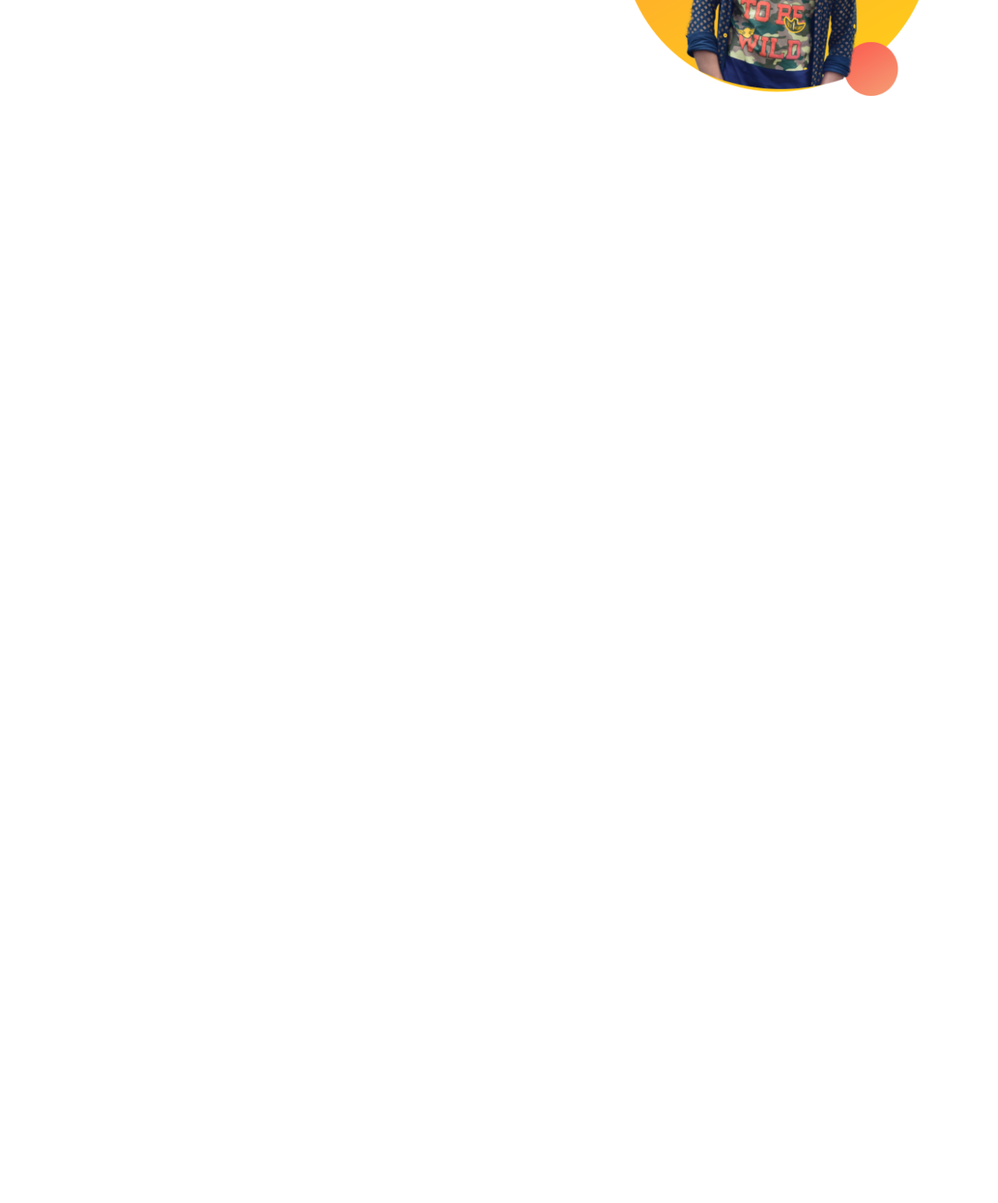
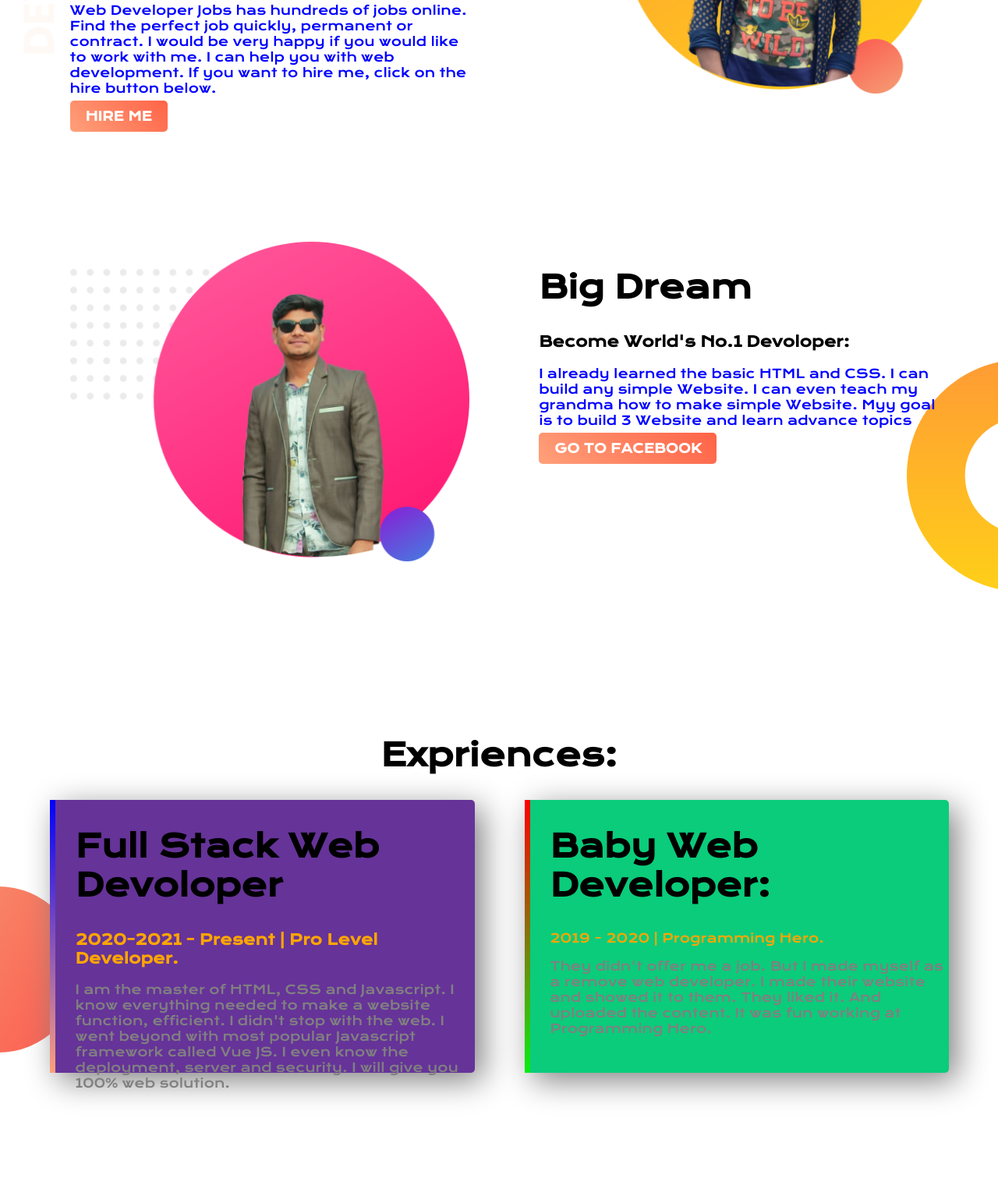
Before and after one commit to kazirashid420/web-portfolio, a plain HTML site: page index.html in a window 1280 px wide. Shown: the part 290-1833 px from the top of the page at 78% size. Before the commit the page ends 800 px from the top, so only its background shows below. Drawn offline with nearby package versions, Linux system fonts and the light colour scheme.

Commit message:
frist-commit

```diff
--- a/index.html
+++ b/index.html
@@ -10,16 +10,44 @@
     <link rel="stylesheet" href="style.css">
 </head>
 <body>
-   <section>
+   <section class="top-banner">
    <div class="half-width">
        <h1>Welcome To</h1>
        <h1><span class="name-highlight"> Rashid</span> Website</h1>
-       <h3>World-class Professional Web Devoloper</h3>
-       <p>I would be very happy if you would like to work with me. I can help you with web development. If you want to hire me, click on the hire button below</p>
+       <h3>World-class Professional Web Devoloper:</h3>
+       <p>Web Developer Jobs has hundreds of jobs online. Find the perfect job quickly, permanent or contract. I would be very happy if you would like to work with me. I can help you with web development. If you want to hire me, click on the hire button below.</p>
+       <a class="link-button" target="_blank" href="https://www.linkedin.com/in/kazi-rashid-72b420210/">HIRE ME</a>
    </div>
    <div class="half-width">
        <img src="images/image Rashid1.png">
    </div>
    </section>
+   <section class="dream-area">
+    <div class="half-width">
+        <img src="images/image 9.png">
+
+       </div>
+       <div class="half-width">
+        <h2>Big Dream</h2>
+        <h3>Become World's No.1 Devoloper:</h3>
+        <p>I already learned the basic HTML and CSS. I can build any simple Website. I can even teach my grandma how to make simple Website. Myy goal is to build 3 Website and learn advance topics</p>
+        <a class="link-button" target="_blank" href="https://www.facebook.com/rashid.kazi.420/">GO TO FACEBOOK</a>
+       </div>
+   </section>
+    <section class="exprience-area">
+      <div class="exprience">
+        <h2><b>Expriences:</b></h2>
+      </div>
+     <div id="full-stack" class="half-width single-exprience">
+       <h2>Full Stack Web Devoloper</h2>
+       <h3 class="name-highlight">2020-2021 - Present | Pro Level Developer.</h3>
+       <p class="font-color">I am the master of HTML, CSS and Javascript. I know everything needed to make a website function, efficient. I didn't stop with the web. I went beyond with most popular Javascript framework called Vue JS. I even know the deployment, server and security. I will give you 100% web solution.</p>
+     </div>
+     <div id="full" class="half-width single-exprience">
+     <h2>Baby Web Developer:</h2>
+    <h class="name-highlight">2019 - 2020 | Programming Hero.</h3>
+     <p class="font-color">They didn't offer me a job. But I made myself as a remove web developer. I made their website and showed it to them. They liked it. And uploaded the content. It was fun working at Programming Hero.</p>
+     </div>
+    </section>
 </body>
 </html>
--- a/style.css
+++ b/style.css
@@ -1,10 +1,24 @@
-body(
-    font-family: 'Krona One', sans-serif;
-)
+body{
+margin: 0;
+font-family: 'Krona One', sans-serif;
+}
+
+
+
+
 h1{
     font-size: 50px;
 }
+h2
+{
+    font-size: 40px;
+
+}
+p{
+    color: blue;
+}
 .name-highlight{
+
     color: orange;
 }
 .half-width{
@@ -16,3 +30,52 @@ h1{
 .half-width img{
     width: 100%;
 }
+.top-banner{
+    background: url(images/top-banner.png);
+    background-repeat: no-repeat;
+}
+section{
+    height: 500px;
+    padding-bottom: 100px;
+}
+.link-button{
+    text-decoration: none;
+   background-image: linear-gradient(45deg, lightsalmon, tomato);
+    padding: 10px 20px;
+    border-radius: 5px;
+    color: white;
+    font-weight: 700;
+}
+.dream-area{
+    background-image: url("images/dream-bg.png");
+    background-repeat: no-repeat;
+    background-position: right;
+}
+.single-exprience{
+    box-shadow: 10px 10px 40px gray;
+    border-radius: 5px;
+    height: 70%;
+}
+ .font-color{
+     color: gray;
+ }
+ .exprience{
+     text-align: center;
+ }
+ .exprience-area{
+     background-image: url(images/exp-bg.png);
+     background-repeat: no-repeat;
+     background-position: left;
+ }
+#full-stack{
+    border-left: 7px solid;
+    border-image: linear-gradient(blue, lightsalmon);
+    border-image-slice: 1;
+    background-color: rebeccapurple;
+}
+#full{
+    border-left: 7px solid;
+    border-image: linear-gradient(#ff0000, #06ee12);
+    border-image-slice: 1;
+    background-color: rgb(10, 204, 123);
+}
```
Also changed, not shown: images/image 9.png (added).
